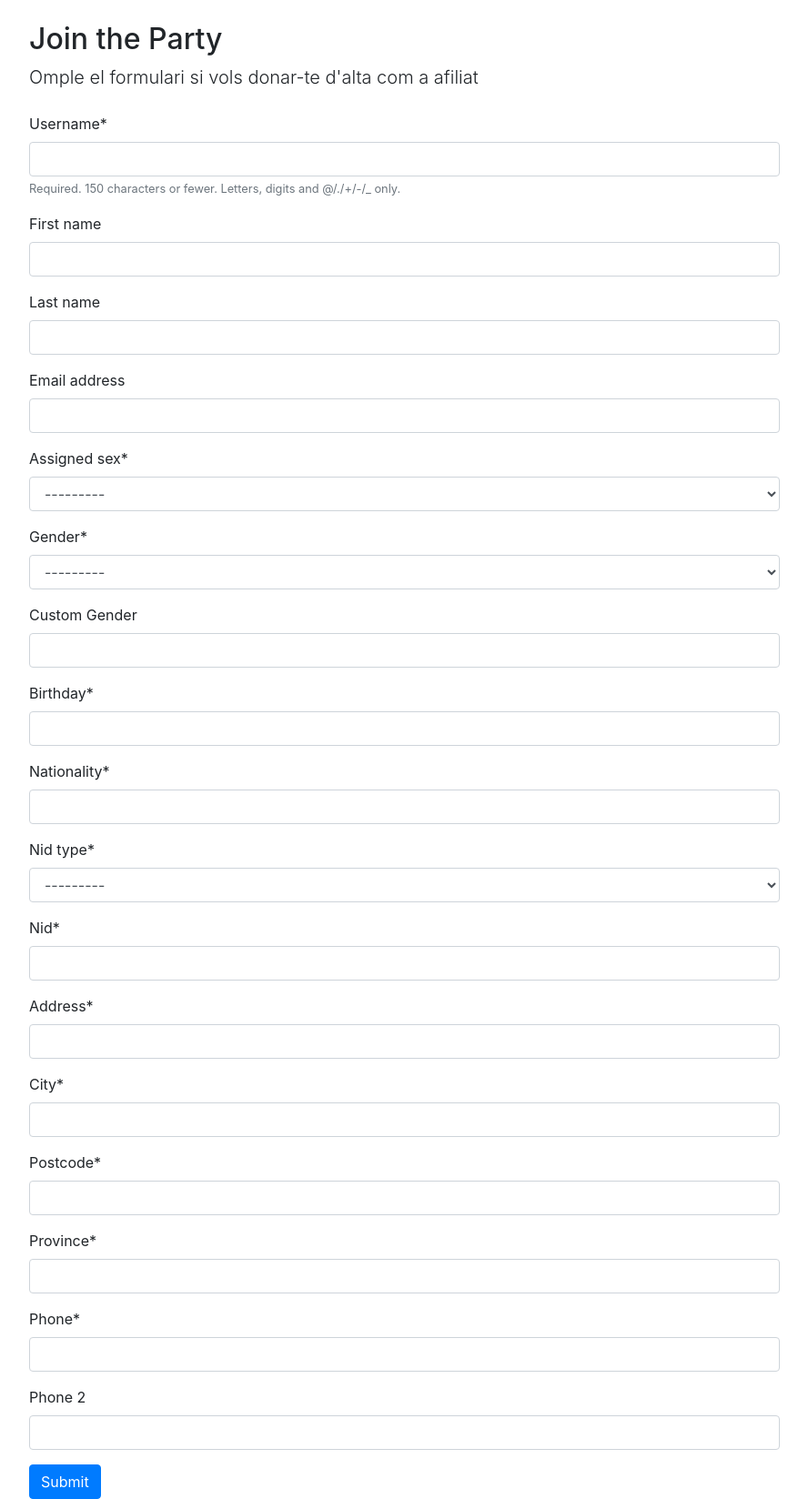
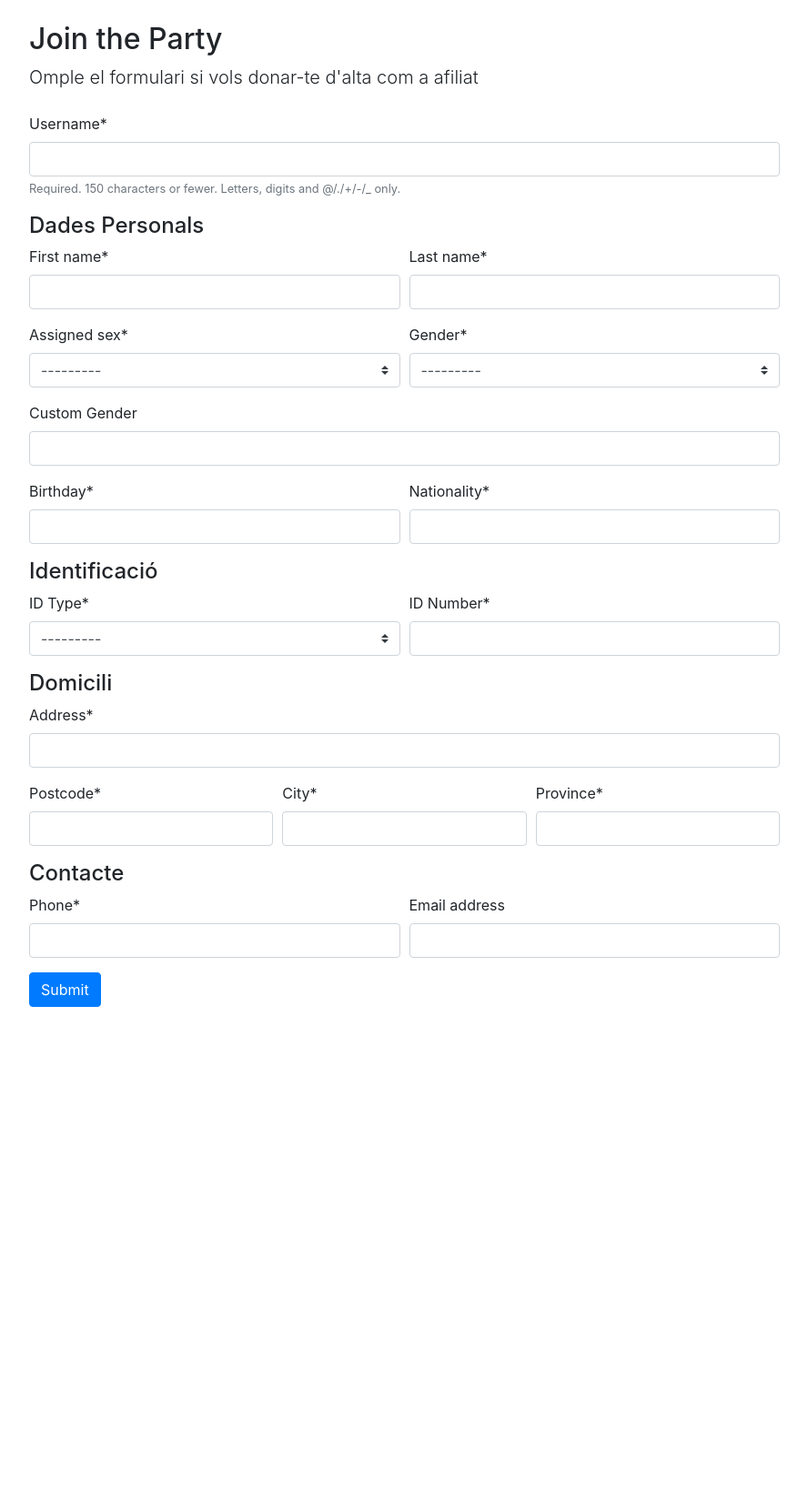
Before and after one commit to pirates-cat/shipanaro, a Django app: page /accounts/join/ in a window 1280 px wide. Shown: the part 66-1714 px from the top of the page at 91% size, without its empty margins (53-941 px from the left). After the commit the page ends 1173 px from the top, so only its background shows below. Run offline with Django 3.2, Linux system fonts and the light colour scheme; parts of the project's set-up code (start-up, migrations or seed data) failed here and were passed over; some libraries are stand-ins or nearby versions.

Commit message:
Crispy form and username validation

```diff
--- a/shipanaro/auth/forms.py
+++ b/shipanaro/auth/forms.py
@@ -2,6 +2,9 @@ from django import forms
 from django.contrib.auth import authenticate
 from django.contrib.auth.forms import SetPasswordForm
 from django.utils.translation import gettext as _
+
+from crispy_forms.helper import FormHelper
+from crispy_forms.layout import Column, HTML, Layout, Row, Submit
 
 from shipanaro.auth.models import User
 from shipanaro.models import Membership
@@ -37,6 +40,15 @@ class MembershipForm(forms.ModelForm):
         self.instance.user = user
         return super(MembershipForm, self).save(*args, **kwargs)
 
+    def is_valid(self):
+        return self.user_form.is_valid() and super().is_valid()
+
+    def clean(self):
+        self.user_form.clean()
+        super().clean()
+        for field, error in self.user_form.errors.items():
+            self.add_error(field, error)
+
     class Meta:
         model = Membership
         fields = [
@@ -63,6 +75,9 @@ class NewUserForm(forms.ModelForm):
             "email",
         ]
 
+    first_name = forms.CharField(label=_("first name").capitalize(), required=True)
+    last_name = forms.CharField(label=_("last name").capitalize(), required=True)
+
 
 class NewMembershipForm(MembershipForm):
     user_form = NewUserForm
@@ -84,6 +99,51 @@ class NewMembershipForm(MembershipForm):
             "phone",
             "phone_2",
         ]
+
+    def __init__(self, *args, **kwargs):
+        super().__init__(*args, **kwargs)
+        self.helper = FormHelper()
+        self.helper.layout = Layout(
+            "username",
+            HTML("<h4>Dades Personals</h4>"),
+            Row(
+                Column("first_name", css_class="form-group col-md-6 mb-0"),
+                Column("last_name", css_class="form-group col-md-6 mb-0"),
+                css_class="form-row",
+            ),
+            Row(
+                Column("assigned_sex", css_class="form-group col-md-6 mb-0"),
+                Column("gender", css_class="form-group col-md-6 mb-0"),
+                css_class="form-row",
+            ),
+            "gender_custom",
+            Row(
+                Column("birthday", css_class="form-group col-md-6 mb-0"),
+                Column("nationality", css_class="form-group col-md-6 mb-0"),
+                css_class="form-row",
+            ),
+            HTML("<h4>Identificació</h4>"),
+            Row(
+                Column("nid_type", css_class="form-group col-md-6 mb-0"),
+                Column("nid", css_class="form-group col-md-6 mb-0"),
+                css_class="form-row",
+            ),
+            HTML("<h4>Domicili</h4>"),
+            "address",
+            Row(
+                Column("postal_code", css_class="form-group col-md-4 mb-0"),
+                Column("city", css_class="form-group col-md-4 mb-0"),
+                Column("province", css_class="form-group col-md-4 mb-0"),
+                css_class="form-row",
+            ),
+            HTML("<h4>Contacte</h4>"),
+            Row(
+                Column("phone", css_class="form-group col-md-6 mb-0"),
+                Column("email", css_class="form-group col-md-6 mb-0"),
+                css_class="form-row",
+            ),
+            Submit("submit", _("Submit")),
+        )
 
 
 class PasswordChangeForm(SetPasswordForm):
--- a/shipanaro/models.py
+++ b/shipanaro/models.py
@@ -58,8 +58,14 @@ class Membership(models.Model):
         verbose_name=_("Nationality"),
         max_length=20,
     )
-    nid = models.CharField(max_length=50)
-    nid_type = models.IntegerField(choices=NIDS)
+    nid = models.CharField(
+        verbose_name=_("ID Number"),
+        max_length=50,
+    )
+    nid_type = models.IntegerField(
+        verbose_name=_("ID Type"),
+        choices=NIDS,
+    )
     address = models.CharField(
         verbose_name=_("Address"),
         max_length=140,
--- a/shipanaro/templates/registration/join.html
+++ b/shipanaro/templates/registration/join.html
@@ -10,10 +10,7 @@
 		<p class="lead">Omple el formulari si vols donar-te d'alta com a afiliat</p>
 		<form method="post" class="mt-4">
 			{% csrf_token %}
-			{{ form|crispy }}
-			{% buttons %}
-			<button type="submit" class="btn btn-primary">{% trans 'Submit' %}</button>
-			{% endbuttons %}
+			{% crispy form %}
 		</form>
 	</div>
 	<!--div id="profile-actions" class="col-lg-3 mb-4 pt-3 bg-light">
```
Also changed, not shown: locale/ca/LC_MESSAGES/django.po.
